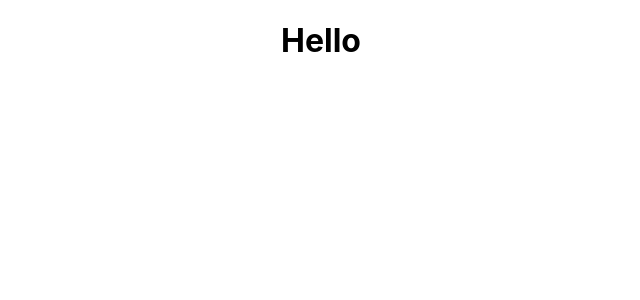
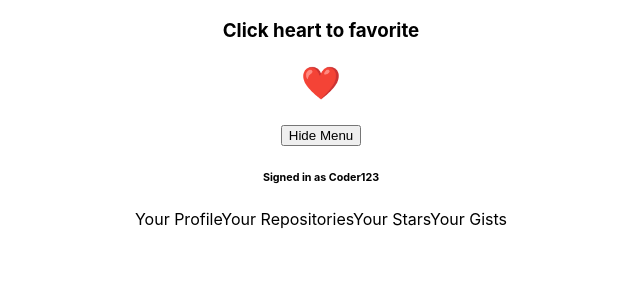
Before and after one commit to MohosinMiah/React_Js_Fundamental_Advance, a React (Create React App) app: page / in a window 1280 px wide. Shown: the top 300 px of the page, without its empty margins (319-959 px from the left). Built offline with nearby package versions, Linux system fonts and the light colour scheme.

Commit message:
05.1. HOC - Practice Example 01

```diff
--- /dev/null
+++ b/src/05_Higher_Order_practice_1/component/Favourite.js
@@ -0,0 +1,24 @@
+
+import { React,Component } from 'react';
+import withToggler from "./hoc/withToggler"
+
+class Favourite extends Component {
+
+    render() {
+        return (
+                    <div>
+                        <h3>Click heart to favorite</h3>
+                        <h1>
+                            <span
+                                onClick={this.props.toggle}
+                            >
+                                {this.props.on ? "❤️" : "♡"}
+                            </span>
+                        </h1>
+                    </div>
+                )
+    }
+}
+
+
+export default withToggler(Favourite)
--- /dev/null
+++ b/src/05_Higher_Order_practice_1/component/Menu.js
@@ -0,0 +1,23 @@
+import { React,Component } from 'react';
+import withToggler from "./hoc/withToggler"
+
+class Menu extends Component {
+
+
+    render() {
+        return (
+            <div>
+                <button onClick={this.props.toggle}>{this.props.on ? "Hide" : "Show"} Menu </button>
+                <nav style={{display: this.props.on ? "block" : "none"}}>
+                    <h6>Signed in as Coder123</h6>
+                    <a>Your Profile</a>
+                    <a>Your Repositories</a>
+                    <a>Your Stars</a>
+                    <a>Your Gists</a>
+                </nav>
+            </div>
+        )
+    }
+}
+
+export default withToggler(Menu)
--- /dev/null
+++ b/src/05_Higher_Order_practice_1/component/hoc/withToggler.js
@@ -0,0 +1,38 @@
+import { func } from 'prop-types';
+import { React,Component } from 'react';
+import { render } from '@testing-library/react';
+
+class Toggle extends Component {
+    state = {
+        show : true
+    }
+
+   toggle= ()=> {
+       this.setState( prevState => {
+         return {
+             show : !prevState.show
+         }
+       }
+        );
+   }
+
+  render(){
+
+    const Component = this.props.component
+
+      return(
+            <Component on={this.state.show} toggle={this.toggle} {...this.props} />
+        )
+  }
+}
+
+
+
+
+export default function withToggler(component) {
+
+
+    return function(props) {
+        return <Toggle  component={component} {...props} />
+    }
+}
--- a/src/App.js
+++ b/src/App.js
@@ -6,6 +6,8 @@ import Biodata from './03_Props_Types/Biodata';
 import CallOut from './04_React_Children/CallOut';
 import {withPointlessHOC} from "./05_Higher_Order/withPointLessHOC"
 import {withExtraPropAdded} from "./05_Higher_Order/withExtraPropAdded"
+import Favourite from './05_Higher_Order_practice_1/component/Favourite'
+import Menu from './05_Higher_Order_practice_1/component/Menu';
 
 function App(props) {
   return (
@@ -22,14 +24,19 @@ function App(props) {
          04. CallOut
 
          05. Higher Order Component
+          export default withExtraPropAdded(App);
+          console.log(props)
 
+        05.1. HOC - Practice Example 01
+         <Favourite/>
+         <Menu/>
            */ }
-  <h1>Hello</h1>
 
-    {console.log(props)}
+         <Favourite/>
+         <Menu/>
     </div>
 
   );
 }
 
-export default withExtraPropAdded(App);
+export default App;
```
Also changed, not shown: 1 other file (tests, documents, lock files or other folders).
